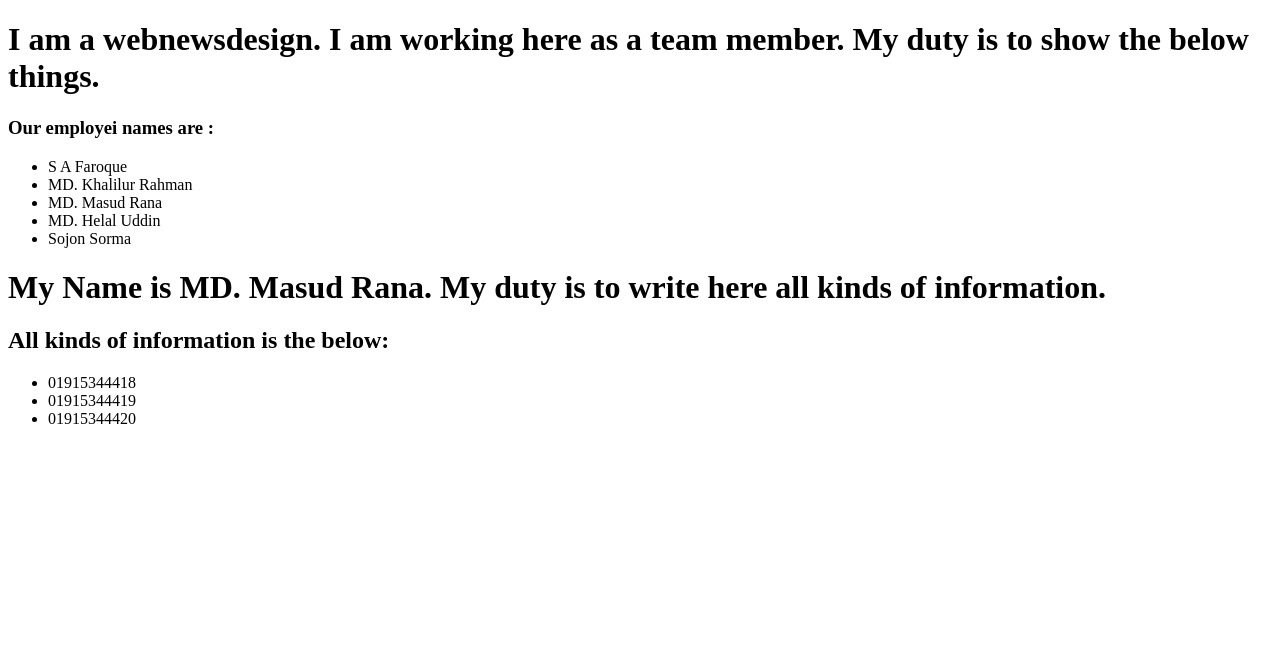
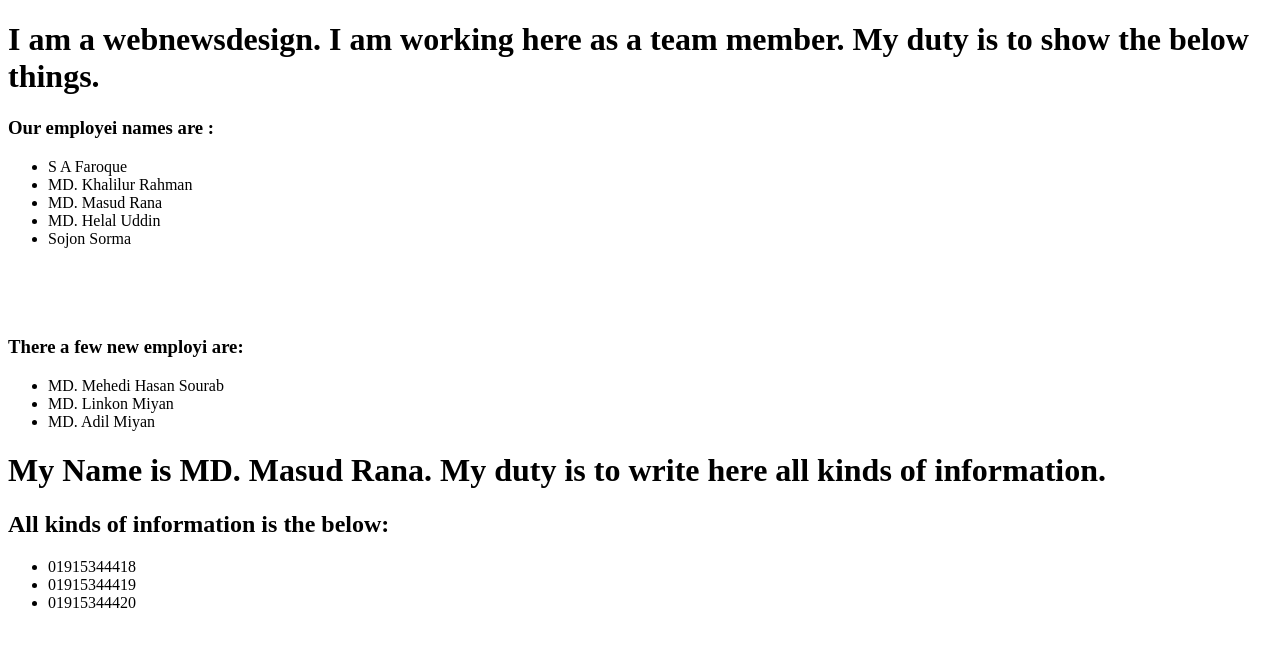
Before and after one commit to safaroque7/branch-of-git, a plain HTML site: page index.html in a window 1280 px wide. Drawn offline with Linux system fonts and the light colour scheme.

Commit message:
New eimployi names have been included

```diff
--- a/index.html
+++ b/index.html
@@ -18,6 +18,15 @@
             <li> MD. Helal Uddin </li>
             <li> Sojon Sorma </li>
         </ul>
+        <br>
+        <br>
+        <br>
+        <h3> There a few new employi are: </h3>
+        <ul>
+            <li> MD. Mehedi Hasan Sourab </li>
+            <li> MD. Linkon Miyan </li>
+            <li> MD. Adil Miyan </li>
+        </ul>
     </header>
 
     <!-- S A Faroque will work here -->
```
